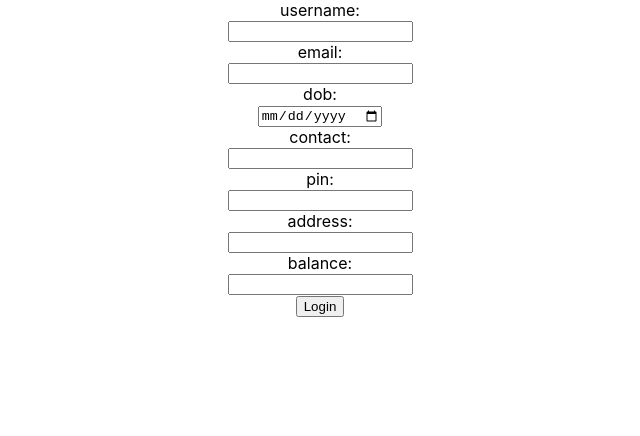
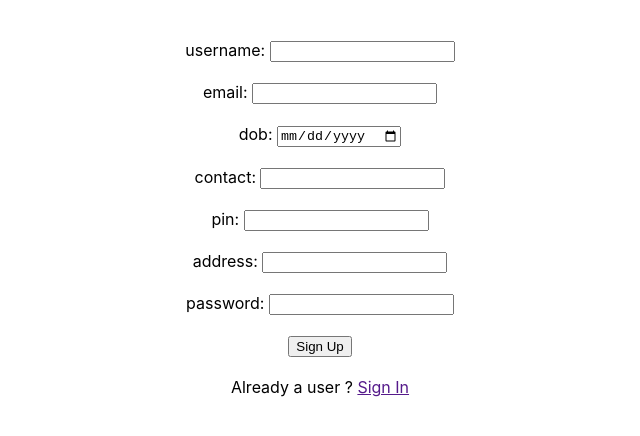
Before and after one commit to iAgar/dotNetTraining, a React (Create React App) app in the folder frontend/: page / in a window 1280 px wide. Shown: the top 436 px of the page, without its empty margins (320-960 px from the left). Built offline with nearby package versions, Linux system fonts and the light colour scheme.

Commit message:
renamed to signup page and created signin file

```diff
--- a/frontend/src/App.js
+++ b/frontend/src/App.js
@@ -1,11 +1,11 @@
 import logo from './logo.svg';
 import './App.css';
-import Userdetails from './Pages/Userdetails';
+import SignUp from './Pages/SignUp';
 
 function App() {
   return (
     <div className="App">
-      <Userdetails/>
+      <SignUp/>
     </div>
   );
 }
--- a/frontend/src/Pages/Userdetails.js
+++ b/frontend/src/Pages/SignUp.js
@@ -2,14 +2,14 @@ import React from 'react';
 import ReactDOM from 'react-dom/client';
 import { useState } from 'react';
 
-const Userdetails = ()=>{
+const SignUp = ()=>{
     const [username, setusername] = useState(' ');
     const [email, setemail] = useState(' ');
     const [pin, setpin] = useState(' ');
     const [contact, setcontact] = useState(' ');
     const [address, setaddress] = useState(' ');
     const [dob, setdob] = useState(' ');
-    const [balance, setbalance] = useState(' ');
+    const [password, setpassword] = useState(' ');
 
     const handleUsername = (event) =>{
         setusername(event.target.value);
@@ -27,8 +27,8 @@ const Userdetails = ()=>{
         setemail(event.target.value);
 
     }
-    const handlebalance = (event) =>{
-        setbalance(event.target.value);
+    const handlepassword = (event) =>{
+        setpassword(event.target.value);
 
     }
     const handleaddress = (event) =>{
@@ -43,34 +43,42 @@ const Userdetails = ()=>{
     return (
         <div>
             <form >
+                <br/><br/>
                 <div>
-                    username: <br/> <input type = 'text' value = {username} onChange={handleUsername} />
+                    username: <input type = 'text' value = {username} onChange={handleUsername} />
                 </div>
+                <br/>
                 <div>
-                    email:<br/> <input type = 'email' value = {email} onChange={handleemail}/>
+                    email: <input type = 'email' value = {email} onChange={handleemail}/>
                 </div>
+                <br/>
                 <div>
-                    dob:<br/> <input type = 'date' value = {dob} onChange={handledob} />
+                    dob: <input type = 'date' value = {dob} onChange={handledob} />
                 </div>
+                <br/>
                 <div>
-                    contact:<br/> <input type = 'text' value = {contact} onChange={handlecontact} />
+                    contact: <input type = 'text' value = {contact} onChange={handlecontact} />
                 </div>
+                <br/>
                 <div>
-                    pin:<br/> <input type = 'number' value = {pin} onChange={handlepin}/>
+                    pin: <input type = 'number' value = {pin} onChange={handlepin}/>
                 </div>
+                <br/>
                 <div>
-                    address: <br/><input type = 'text' value = {address} onChange={handleaddress} />
+                    address: <input type = 'text' value = {address} onChange={handleaddress} />
                 </div>
-
+                <br/>
                 <div>
-                    balance:<br/> <input type = 'number' value = {balance} onChange={handlebalance} ></input>
+                    password: <input type = 'alphanum' value = {password} onChange={handlepassword} ></input>
                 </div>
+                <br/>
                 <div>
-                    <button type = 'submit'>Login</button>
+                    <button type = 'submit'>Sign Up</button>
                 </div>
-
+                <br/>
+                <div>Already a user ? <a href="">Sign In</a></div>
             </form>
         </div>
     )
 }
-export default Userdetails;
+export default SignUp;
```
Also changed, not shown: frontend/src/Pages/SignIn.js (added, +8 -0 lines).
